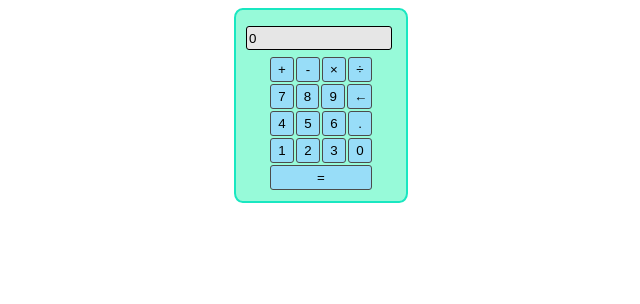
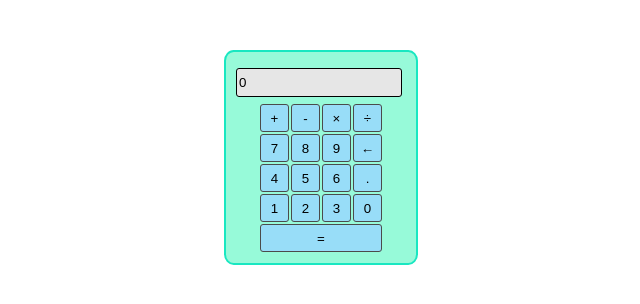
Before and after one commit to DiaZia/calculator-web-app, a plain HTML site: page index.html in a window 1280 px wide. Shown: the whole page, without its empty margins (319-959 px from the left). Drawn offline with nearby package versions, Linux system fonts and the light colour scheme.

Commit message:
change of style

```diff
--- a/script.js
+++ b/script.js
@@ -58,7 +58,9 @@ function deleteLast() {
         indexOfInput -= lengthOfLast;
     }
     $("#input").val(value.slice(0, -1));
-
+    if ($("#input").val().length == 0) {
+        $("#input").val('0');
+    }
 }
 
 $("#back").click(deleteLast);
--- a/style.css
+++ b/style.css
@@ -1,13 +1,13 @@
 .line {
     display: flex;
-    width: 104px;
+    width: 124px;
     margin-left: auto;
     margin-right: auto;
 }
 
 button {
-    width: 25px;
-    height: 25px;
+    width: 30px;
+    height: 28px;
     margin: 1px;
     background-color: rgb(152, 221, 248);
     border: 1px solid rgb(75, 75, 75);
@@ -15,12 +15,12 @@ button {
 }
 
 #equals {
-    width: 104px;
+    width: 124px;
 }
 
 #input {
-    width: 140px;
-    height: 20px;
+    width: 160px;
+    height: 25px;
     margin: 6px 0;
     border: 1px solid black;
     border-radius: 3px;
@@ -28,9 +28,10 @@ button {
 }
 
 .container {
-    width: 150px;
+    width: 170px;
     margin-left: auto;
     margin-right: auto;
+    margin-top: 50px;
     background-color: rgb(151, 250, 217);
     padding: 10px;
     border: 2px solid rgb(25, 231, 193);
```
